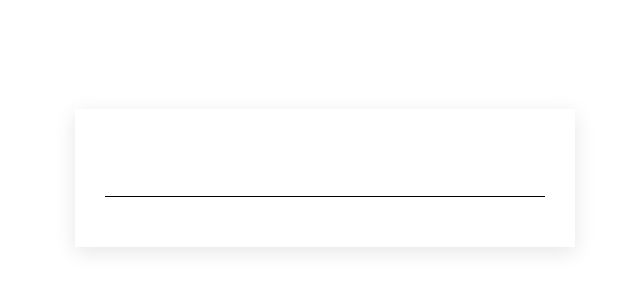
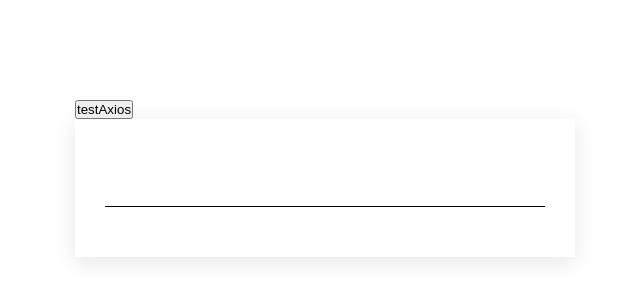
Before and after one commit to Andy-0414/nextjs_first, a Next.js app: page / in a window 1280 px wide. Shown: the part 222-522 px from the top of the page, without its empty margins (315-955 px from the left). Built offline with nearby package versions, Linux system fonts and the light colour scheme.

Commit message:
Update axios test

```diff
--- a/package.json
+++ b/package.json
@@ -7,6 +7,7 @@
 		"dev": "next"
 	},
 	"dependencies": {
+		"axios": "^0.19.2",
 		"babel-preset-react-app": "^9.1.2",
 		"mobx": "^5.15.4",
 		"mobx-react": "^6.2.2",
@@ -17,11 +18,12 @@
 		"sass-loader": "^8.0.2"
 	},
 	"devDependencies": {
+		"@babel/plugin-proposal-class-properties": "^7.1.0",
+		"@babel/plugin-proposal-decorators": "^7.1.0",
+		"@types/axios": "^0.14.0",
 		"@types/node": "^14.0.13",
 		"@types/react": "^16.9.36",
 		"@zeit/next-sass": "^1.0.1",
-		"@babel/plugin-proposal-class-properties": "^7.1.0",
-		"@babel/plugin-proposal-decorators": "^7.1.0",
 		"next-compose-plugins": "^2.2.0",
 		"typescript": "^3.9.5"
 	}
--- a/pages/index.tsx
+++ b/pages/index.tsx
@@ -16,18 +16,27 @@ class Index extends React.Component<Props> {
 	// 생성자
 	constructor(props) {
 		super(props);
+		this.testAxios = this.testAxios.bind(this);
 		this.handleAppendTodo = this.handleAppendTodo.bind(this);
 	}
 	// 랜더링
 	render() {
 		return (
 			<div id="app">
+				<button onClick={this.testAxios}>testAxios</button>
 				<div className="todo">
 					<input type="text" className="todo__input" onKeyPress={this.handleAppendTodo} ref={(el) => (this.inputEl = el)} />
 					<TodoList list={this.props.store.todolist}></TodoList>
 				</div>
 			</div>
 		);
+	}
+	async testAxios() {
+		try {
+			console.log(await this.props.store.testAxios());
+		} catch {
+			console.log("connect fail");
+		}
 	}
 	// 엔터 쳤을 시 Todo 추가
 	handleAppendTodo(e: React.KeyboardEvent) {
--- a/store.ts
+++ b/store.ts
@@ -2,6 +2,7 @@ import { action, observable, computed, runInAction } from "mobx";
 import { useStaticRendering } from "mobx-react";
 import { useMemo } from "react";
 import { ITodoItem } from "./components/TodoList";
+import Axios from "axios";
 
 useStaticRendering(typeof window === "undefined");
 
@@ -29,6 +30,12 @@ export class Store {
 		let idx = this.todolist.findIndex((i) => i.id == item.id);
 		if (idx != -1) this.todolist[idx] = item;
 	}
+
+	@action
+	async testAxios(): Promise<Number> {
+		let result = Number((await Axios.get("http://hangang.dkserver.wo.tc/")).data.temp);
+		return result;
+	}
 }
 
 // store 생성 또는 로드 함수
```
Also changed, not shown: 1 other file (tests, documents, lock files or other folders).
